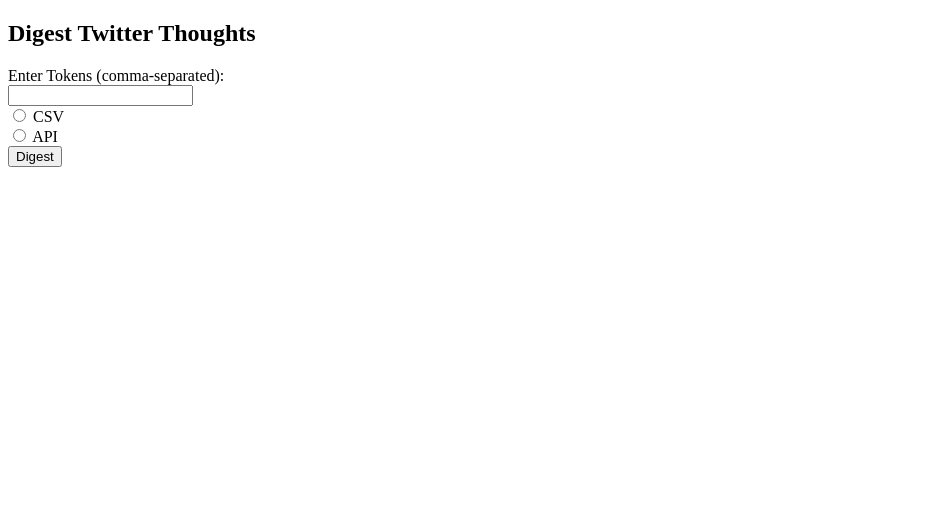
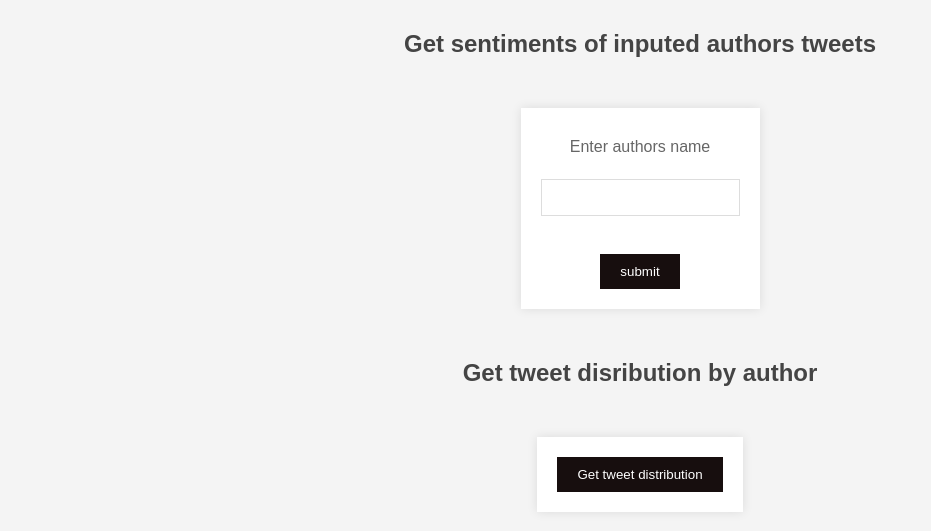
Before and after one commit to nofaryung/twitter-bdp, a Flask app: page / in a window 1280 px wide. Shown: the top 531 px of the page, without its empty margins (0-931 px from the left). Run offline with Flask 2, Linux system fonts and the light colour scheme.

Commit message:
frontend

```diff
--- a/src/frontend/app.py
+++ b/src/frontend/app.py
@@ -1,4 +1,6 @@
-from flask import Flask, render_template, request
+from flask import Flask, render_template, request, Response
+import requests
+
 app = Flask(__name__)
 
 @app.route('/')
@@ -8,9 +10,27 @@
 @app.route('/digest', methods=['POST'])
 def digest():
     tokens = request.form['tokens']
-    source = request.form.get('source')
     # Add your data processing logic here based on the tokens and selected source
-    return f"Processing {tokens} using {source}"
+
+    #response = requests.get(f"http://backend-service:5000/get_tweet_sentiment?tweet_id={tokens}")
+    #response = requests.get(f"http://127.0.0.1:5000/get_tweet_sentiment_visualization?tokens={tokens}", stream=True)
+    response = requests.get(f"http://backend-service:5000/get_tweet_sentiment_visualization?tokens={tokens}", stream=True)
+
+    return Response(response.content, content_type=response.headers['Content-Type'])
+
+
+
+
+
+@app.route('/tweets_distribution', methods=['POST'])
+def tweets_distribution():
+    # Add your data processing logic here based on the tokens and selected source
+    #response = requests.get(f"http://127.0.0.1:5000/tweets_distribution", stream=True)
+    response = requests.get(f"http://backend-service:5000/tweets_distribution", stream=True)
+
+    # Return the image response directly
+    return Response(response.content, content_type=response.headers['Content-Type'])
+
 
 if __name__ == '__main__':
     app.run(host='0.0.0.0', port=80)
--- /dev/null
+++ b/src/frontend/requirements-frontend.txt
@@ -0,0 +1,4 @@
+Flask==2.1.2
+Jinja2==3.1.2
+Werkzeug==2.1.1
+requests==2.26.0
--- a/src/frontend/requirements.txt
+++ /dev/null
@@ -1,3 +0,0 @@
-Flask==2.1.2
-Jinja2==3.1.2
-Werkzeug==2.1.1
--- a/src/frontend/templates/index.html
+++ b/src/frontend/templates/index.html
@@ -2,17 +2,67 @@
 <html>
 <head>
     <title>Digest Twitter Thoughts</title>
+    <style>
+        body {
+            font-family: Arial, sans-serif;
+            margin: 0;
+            padding: 0;
+            background-color: #f4f4f4;
+            color: #333;
+            display: flex;
+            flex-direction: column;
+            align-items: center;
+        }
+
+        h2 {
+            color: #444;
+            text-align: center;
+            padding: 10px 0;
+        }
+        form {
+            background: #fff;
+            padding: 20px;
+            margin: 20px 0;
+            box-shadow: 0 0 10px 0 rgba(0,0,0,0.1);
+            display: flex;
+            flex-direction: column;
+            align-items: center;
+        }
+        label {
+            margin: 10px 0 5px;
+            display: block;
+            color: #666;
+        }
+        input[type="text"] {
+            width: calc(100% - 22px);
+            padding: 10px;
+            margin-bottom: 20px;
+            border: 1px solid #ddd;
+        }
+        button {
+            background-color: #170e0e;
+            color: white;
+            border: none;
+            padding: 10px 20px;
+            cursor: pointer;
+        }
+        button:hover {
+            background-color: #9b8e91;
+        }
+    </style>
 </head>
 <body>
-    <h2>Digest Twitter Thoughts</h2>
+    <h2>Get sentiments of inputed authors tweets</h2>
     <form action="/digest" method="post">
-        <label for="tokens">Enter Tokens (comma-separated):</label><br>
+        <label for="tokens">Enter authors name</label><br>
         <input type="text" id="tokens" name="tokens"><br>
-        <input type="radio" id="csv" name="source" value="csv">
-        <label for="csv">CSV</label><br>
-        <input type="radio" id="api" name="source" value="api">
-        <label for="api">API</label><br>
-        <button type="submit">Digest</button>
+        <button type="submit">submit</button>
     </form>
+
+    <h2>Get tweet disribution by author</h2>
+    <form action="/tweets_distribution" method="post">
+        <button type="submit">Get tweet distribution</button>
+    </form>
+
 </body>
 </html>
```
Also changed, not shown: 1 other file.
